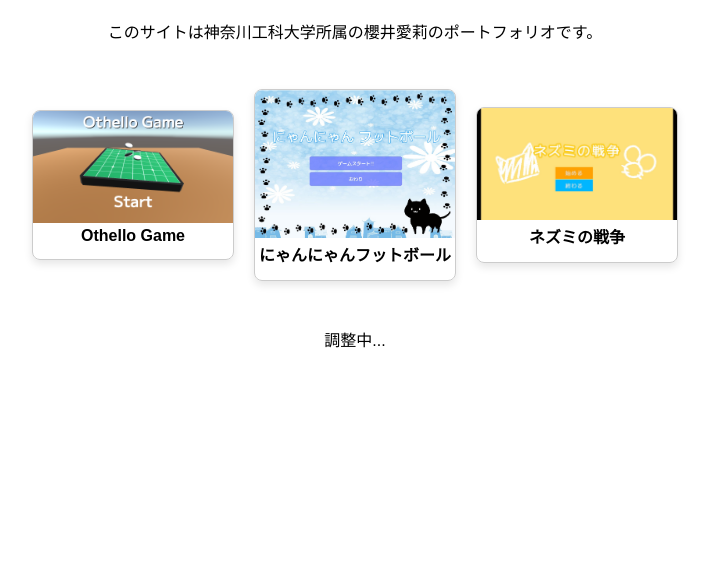
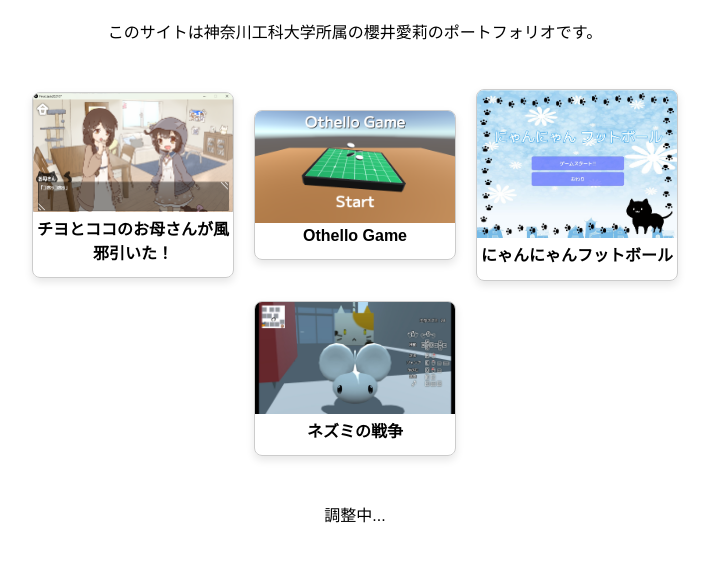
Before and after one commit to Sakura115/portfolio, a plain HTML site: page index.html in a window 1280 px wide. Shown: the part 61-622 px from the top of the page, without its empty margins (285-994 px from the left). Drawn offline with Linux system fonts and the light colour scheme.

Commit message:
ノベルゲーム追加

```diff
--- a/gameData.json
+++ b/gameData.json
@@ -1,7 +1,24 @@
 [
+    {
+        "id": "modal4",
+        "title": "チヨとココのお母さんが風邪引いた！",
+        "thumbnailPath":"./img/novel2D/2.png",
+        "imagePaths": [
+            "./img/novel2D/1.png",
+            "./img/novel2D/2.png",
+            "./img/novel2D/3.png",
+            "./img/novel2D/4.png",
+            "./img/novel2D/5.png"
+          ]
+          ,
+        "playUrl":"https://sakura115.github.io/novel2D/web/Final_task202107/data/index.html",
+        "dataUrl":"https://github.com/Sakura115/novel2D/tree/main/exe/Final_task202107/",
+        "description": "開発環境:   Processing 3.5.4\n開発言語:   Java\n開発時期:   2021年7月頃\n開発期間:  3週間程\n作成人数:  1人\n担当箇所:  プログラミング、レイアウト、UIデザイン、イラスト作成、ストーリー作成\n対応機種:   PC(スマートフォン未対応)\n\n[内容]\n始めて作った本格的なプログラム作品です。\n内容は2Dノベルゲームで選択により結末が変化します。\n選択によってはミニゲームが挟まります。\n\n[工夫点]\nストーリーをプログラムに埋め込むのではなく、\n別のテキストファイルとして作ることでストーリーの編集がしやすいようにしました。\nまた、円滑に遊ぶためにストーリー分岐点まで遡れる機能を追加することでよりストレスなく遊べるように工夫しました。\n\n[ストーリー概要]\n猫と話せる5歳の女の子のチヨと飼い猫のココが風邪を引いたお母さんのためにいろいろする。\nプレイヤーの選択によって池へ魚を獲りに行ったり、引き出しの中から薬を探したりする。\n\n以下のソースコードなどのフォルダのうち、ソースコードに当たるものは「Final_task202107.pde」です。"
+    },
     {
         "id": "modal1",
         "title": "Othello Game",
+        "thumbnailPath":"./img/othello_game/1.png",
         "imagePaths": [
             "./img/othello_game/1.png",
             "./img/othello_game/2.png",
@@ -11,11 +28,12 @@
           ,
         "playUrl":"https://sakura115.github.io/Othello-Game/othellogame_webApp/index.html",
         "dataUrl":"https://github.com/Sakura115/Othello-Game/tree/main/Othello_Game/Assets/Sclipts",
-        "description": "開発環境:  Unity(2020.3.33f1)\n開発言語:   C#\n開発時期:   2022年7月頃\n開発期間:  2カ月程\n作成人数:  1人\n担当箇所:  プログラミング、アニメーション、モデリング、UIデザイン\n対応機種:   PC(スマートフォン未対応)\n\n[内容]\n3D空間でマウス操作によりオセロをするゲーム\n\n[工夫点]\nより感覚的に分かりやすい操作感になるように工夫しました。\nまた、アニメーションを用いることで3Dならではの高級感を演出できるように工夫しました。"
+        "description": "開発環境:  Unity(2020.3.33f1)\n開発言語:   C#\n開発時期:   2022年7月頃\n開発期間:  2カ月程\n作成人数:  1人\n担当箇所:  プログラミング、アニメーション、モデリング、UIデザイン\n対応機種:   PC(スマートフォン未対応)\n\n[内容]\n3D空間でマウス操作によりオセロをするゲーム\n\n[工夫点]\nマウスをかざした際に駒を置ける位置には青い駒を、置けない位置には赤い駒を表示することで、\nより感覚的に操作できるように工夫しました。\nまた、アニメーションを用いることで3Dならではの高級感を演出できるように工夫しました。"
     },
     {
         "id": "modal2",
         "title": "にゃんにゃんフットボール",
+        "thumbnailPath":"./img/catSoccer/1.jpg",
         "imagePaths": [
             "./img/catSoccer/1.jpg",
             "./img/catSoccer/2.jpg",
@@ -29,6 +47,7 @@
     {
         "id": "modal3",
         "title": "ネズミの戦争",
+        "thumbnailPath":"./img/mice_cats/4.jpg",
         "imagePaths": [
             "./img/mice_cats/1.jpg",
             "./img/mice_cats/2.jpg",
--- a/index.html
+++ b/index.html
@@ -202,7 +202,7 @@
                 openModal("gameModal", game.title, game.description, game.playUrl, game.dataUrl, game.imagePaths);
             };
             const thumbnail = document.createElement("img");
-            thumbnail.src = game.imagePaths[0];//.split(',')[0];
+            thumbnail.src = game.thumbnailPath;//imagePaths[0];//.split(',')[0];
             thumbnail.alt = game.title + " サムネイル";
             const title = document.createElement("h2");
             title.textContent = game.title;
```
Also changed, not shown: img/novel2D/1.png (added), img/novel2D/2.png (added), img/novel2D/3.png (added), img/novel2D/4.png (added), img/novel2D/5.png (added).
